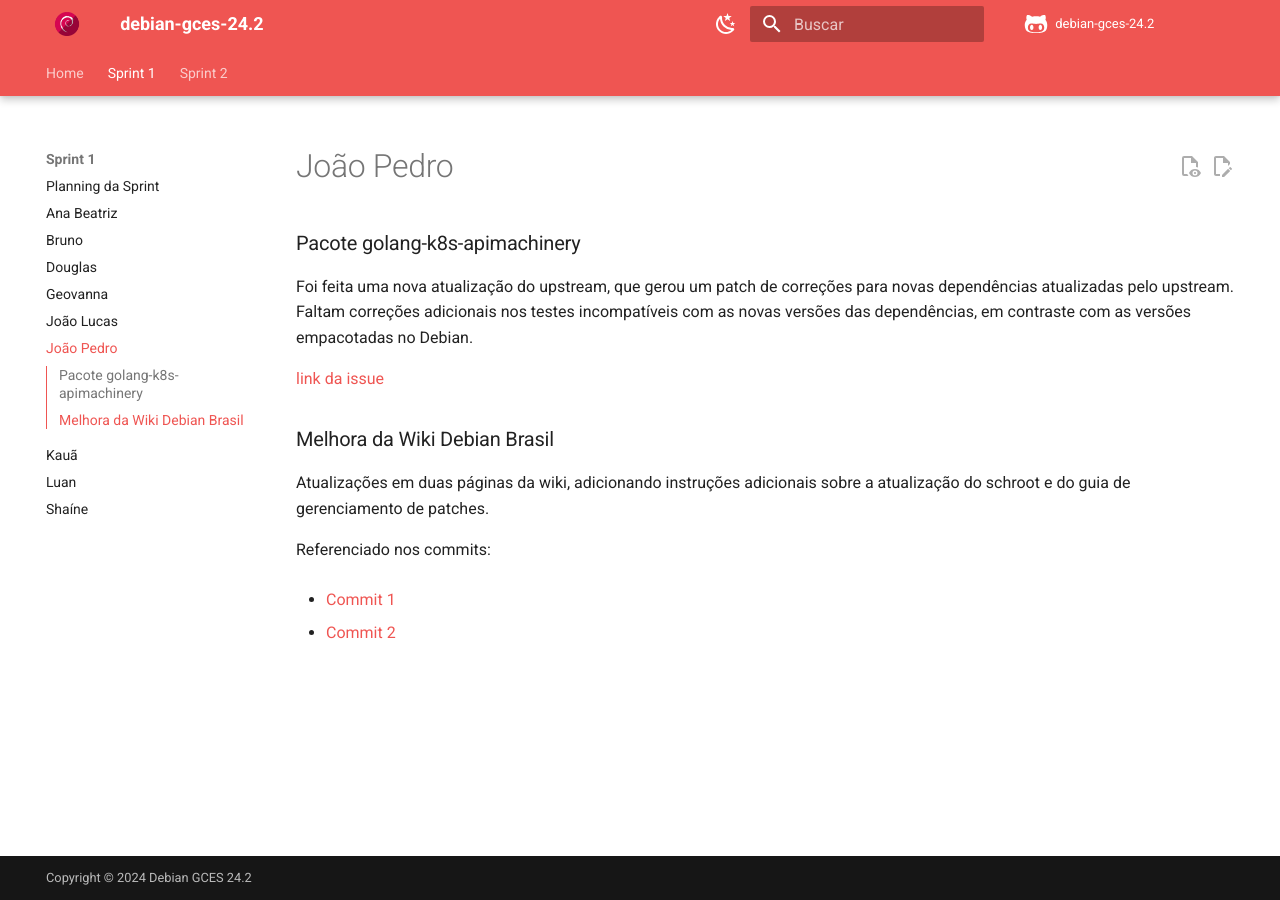
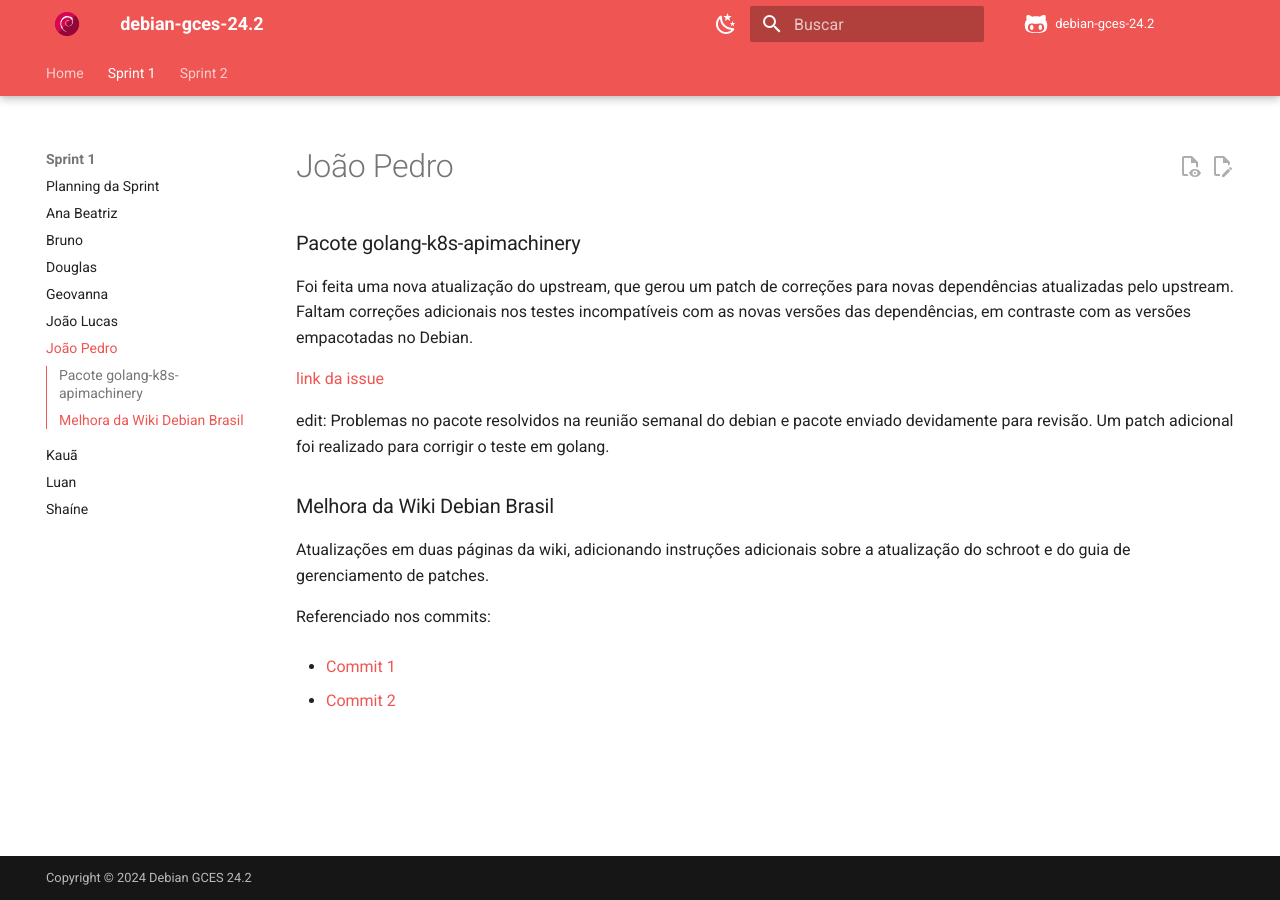
Before and after one commit to gitbmvb/debian-gces-24.2, an MkDocs documentation site: the page built from docs/sprint1/jp1.md, in a window 1280 px wide. Built offline with MkDocs 1.6.1 and Material for MkDocs 9.7.7, drawn with Linux system fonts in a browser that asks for light colours; comment, search, counter and statistics services are not loaded.

Commit message:
Update jp1.md

```diff
--- a/docs/sprint1/jp1.md
+++ b/docs/sprint1/jp1.md
@@ -5,6 +5,8 @@
 Foi feita uma nova atualização do upstream, que gerou um patch de correções para novas dependências atualizadas pelo upstream. Faltam correções adicionais nos testes incompatíveis com as novas versões das dependências, em contraste com as versões empacotadas no Debian.
 
 [link da issue](https://salsa.debian.org/debian-brasil-team/docs/-/issues/333)
+
+edit: Problemas no pacote resolvidos na reunião semanal do debian e pacote enviado devidamente para revisão. Um patch adicional foi realizado para corrigir o teste em golang.
 
 ### Melhora da Wiki Debian Brasil
 
```
